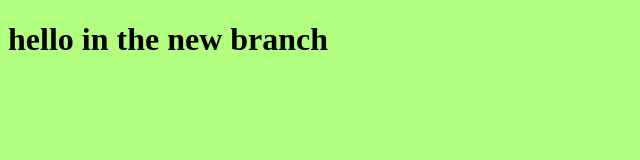
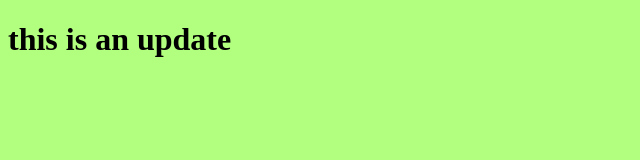
Before and after one commit to Ime2024/test, a plain HTML site: page index.html in a window 1280 px wide. Shown: the whole page, without its empty margins (0-640 px from the left). Drawn offline with Linux system fonts and the light colour scheme.

Commit message:
edit the html file

```diff
--- a/index.html
+++ b/index.html
@@ -7,7 +7,7 @@
     <title>Document</title>
 </head>
 <body>
-    <h1>hello in the new branch</h1>
+    <h1>this is an update</h1>
    <script src="app.js"></script>
 </body>
 </html>
```
